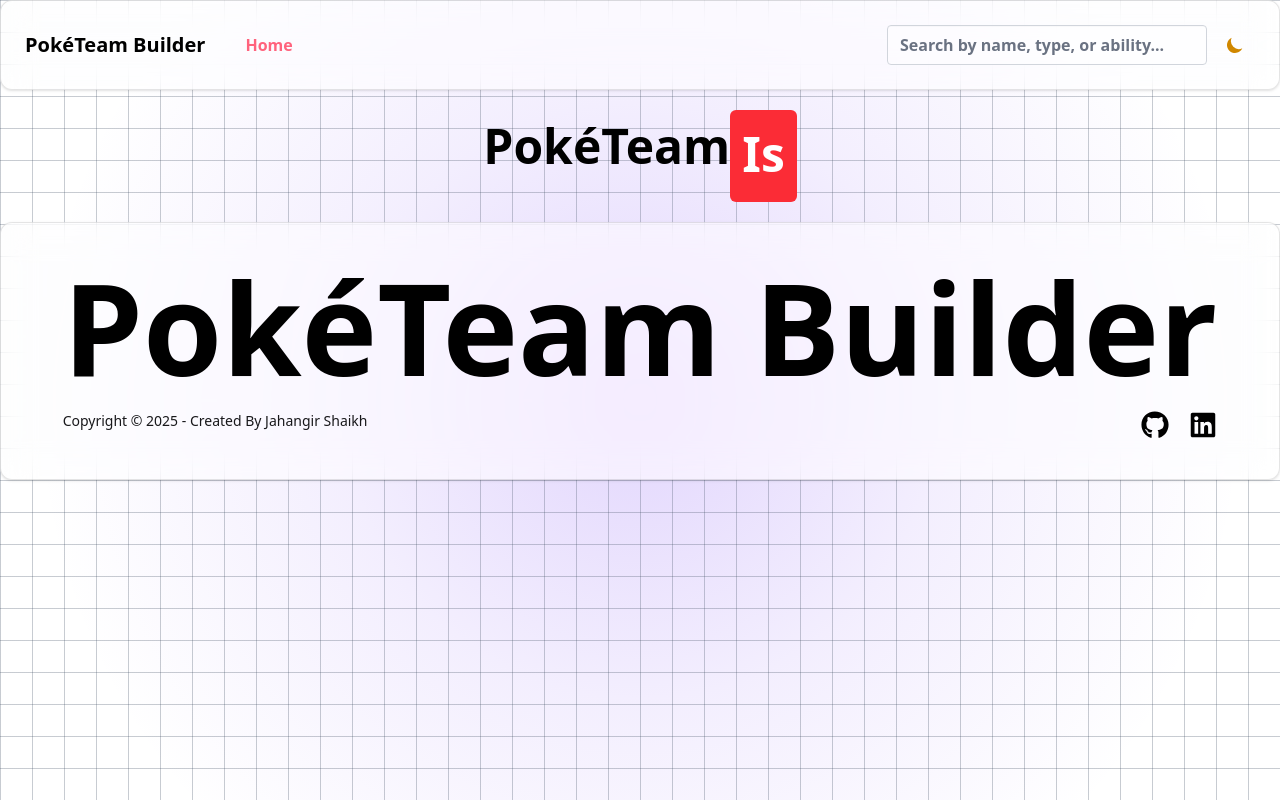
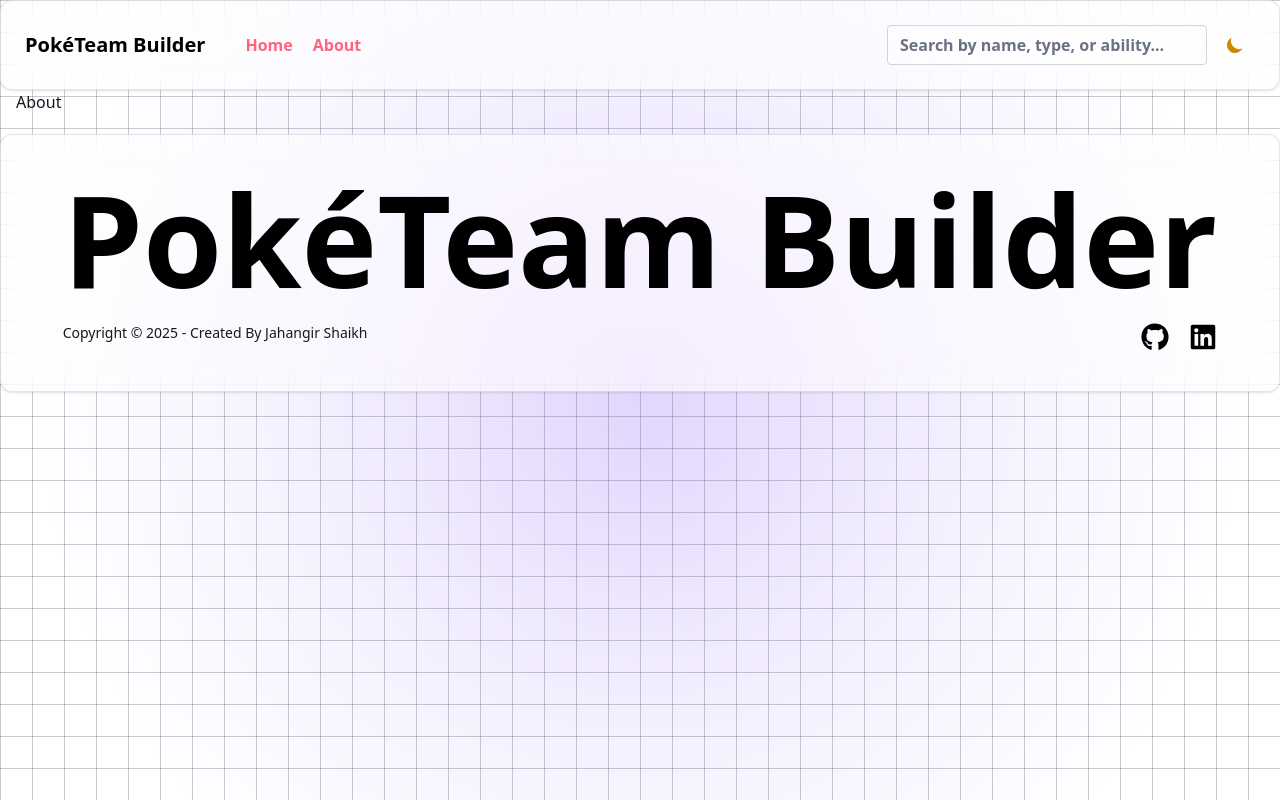
Before and after one commit to jahangir2002/Pok-Team_Builder, a React (Vite) app: page /About in a window 1280 px wide. Built offline with nearby package versions, Linux system fonts and the light colour scheme.

Commit message:
Enhance App component by adding About page routing and RotatingTitle component for improved user experience. Update Navbar to include About link and refactor Home component for better readability.

```diff
--- /dev/null
+++ b/src/About.jsx
@@ -0,0 +1,14 @@
+import React from 'react'
+
+const About = () => {
+  return (
+    <>
+    <section className='max-w-screen-xl md:px-4 m-auto pb-5'>
+        <h1>About</h1>
+
+    </section>
+    </>
+  )
+}
+
+export default About
--- a/src/App.jsx
+++ b/src/App.jsx
@@ -1,15 +1,24 @@
 import React, { useState, useEffect } from "react";
 import Navbar from "./components/Navbar";
 import RotatingText from "./components/RotatingText";
+import RotatingTitle from "./components/RotatingTitle";
 import Pokemon from "./Pokemon";
 import Footer from "./Footer";
 import DarkBackground from "./components/DarkBackground";
 import LightBackground from "./components/LightBackground";
 import MyFavorites from "./MyFavorites";
 import MyTeam from "./MyTeam";
-import { Routes, Route } from "react-router-dom";
+import { Routes, Route, useLocation } from "react-router-dom";
+import About from "./About";
 
-const Home = ({ searchTerm, theme, favoritePokemon, toggleFavorite, myTeamPokemon, toggleMyTeam }) => {
+const Home = ({
+  searchTerm,
+  theme,
+  favoritePokemon,
+  toggleFavorite,
+  myTeamPokemon,
+  toggleMyTeam,
+}) => {
   return (
     <Pokemon
       searchTerm={searchTerm}
@@ -23,11 +32,11 @@ const Home = ({ searchTerm, theme, favoritePokemon, toggleFavorite, myTeamPokemo
 };
 
 const App = () => {
-
   const [searchTerm, setSearchTerm] = useState("");
   const [theme, setTheme] = useState("light");
   const [favoritePokemon, setFavoritePokemon] = useState(new Set());
   const [myTeamPokemon, setMyTeamPokemon] = useState(new Set());
+  const location = useLocation();
 
   const handleSearch = (term) => {
     setSearchTerm(term);
@@ -40,20 +49,23 @@ const App = () => {
   };
 
   const toggleFavorite = (pokemonId) => {
-    setFavoritePokemon(prev => {
+    setFavoritePokemon((prev) => {
       const newFavorites = new Set(prev);
       if (newFavorites.has(pokemonId)) {
         newFavorites.delete(pokemonId);
       } else {
         newFavorites.add(pokemonId);
       }
-      localStorage.setItem("favoritePokemon", JSON.stringify(Array.from(newFavorites)));
+      localStorage.setItem(
+        "favoritePokemon",
+        JSON.stringify(Array.from(newFavorites))
+      );
       return newFavorites;
     });
   };
 
   const toggleMyTeam = (pokemonId) => {
-    setMyTeamPokemon(prev => {
+    setMyTeamPokemon((prev) => {
       const newTeam = new Set(prev);
       if (newTeam.has(pokemonId)) {
         newTeam.delete(pokemonId);
@@ -64,7 +76,10 @@ const App = () => {
           alert("Your team is full! You can only have 6 Pokémon in your team.");
         }
       }
-      localStorage.setItem("myTeamPokemon", JSON.stringify(Array.from(newTeam)));
+      localStorage.setItem(
+        "myTeamPokemon",
+        JSON.stringify(Array.from(newTeam))
+      );
       return newTeam;
     });
   };
@@ -92,53 +107,127 @@ const App = () => {
     <>
       {theme === "dark" ? (
         <DarkBackground className="pb-5">
-          <Navbar onSearch={handleSearch} theme={theme} toggleTheme={toggleTheme} />
-          <div className="font-extrabold text-5xl text-center py-5 leading-[1.5] flex flex-col justify-center md:flex-row text-white">
-            PokéTeam{" "}
-            <RotatingText
-              texts={["Builder", "Cards", "Is", "Cool!"]}
-              mainClassName="px-2 rounded-md px-2 sm:px-2 md:px-3 overflow-hidden py-0.5 sm:py-1 md:py-2 justify-center rounded-lg bg-cyan-500 text-black"
-              staggerFrom={"last"}
-              initial={{ y: "100%" }}
-              animate={{ y: 0 }}
-              exit={{ y: "-120%" }}
-              staggerDuration={0.025}
-              splitLevelClassName="overflow-hidden pb-0.5 sm:pb-1 md:pb-1"
-              transition={{ type: "spring", damping: 30, stiffness: 400 }}
-              rotationInterval={2000}
+          <Navbar
+            onSearch={handleSearch}
+            theme={theme}
+            toggleTheme={toggleTheme}
+          />
+          {location.pathname === '/' && <RotatingTitle theme={theme} />}
+          <Routes>
+            <Route
+              path="/"
+              element={
+                <Home
+                  searchTerm={searchTerm}
+                  theme={theme}
+                  favoritePokemon={favoritePokemon}
+                  toggleFavorite={toggleFavorite}
+                  myTeamPokemon={myTeamPokemon}
+                  toggleMyTeam={toggleMyTeam}
+                />
+              }
             />
-          </div>
-          <Routes>
-            <Route path="/" element={<Home searchTerm={searchTerm} theme={theme} favoritePokemon={favoritePokemon} toggleFavorite={toggleFavorite} myTeamPokemon={myTeamPokemon} toggleMyTeam={toggleMyTeam} />} />
-            <Route path="/MyFavorites" element={<MyFavorites theme={theme} favoritePokemon={favoritePokemon} toggleFavorite={toggleFavorite} myTeamPokemon={myTeamPokemon} toggleMyTeam={toggleMyTeam} />} />
-            <Route path="/MyTeam" element={<MyTeam theme={theme} favoritePokemon={favoritePokemon} toggleFavorite={toggleFavorite} myTeamPokemon={myTeamPokemon} toggleMyTeam={toggleMyTeam}/>} />
+            <Route
+              path="/About"
+              element={
+                <About
+                  searchTerm={searchTerm}
+                  theme={theme}
+                  favoritePokemon={favoritePokemon}
+                  toggleFavorite={toggleFavorite}
+                  myTeamPokemon={myTeamPokemon}
+                  toggleMyTeam={toggleMyTeam}
+                />
+              }
+            />
+            <Route
+              path="/MyFavorites"
+              element={
+                <MyFavorites
+                  theme={theme}
+                  favoritePokemon={favoritePokemon}
+                  toggleFavorite={toggleFavorite}
+                  myTeamPokemon={myTeamPokemon}
+                  toggleMyTeam={toggleMyTeam}
+                />
+              }
+            />
+            <Route
+              path="/MyTeam"
+              element={
+                <MyTeam
+                  theme={theme}
+                  favoritePokemon={favoritePokemon}
+                  toggleFavorite={toggleFavorite}
+                  myTeamPokemon={myTeamPokemon}
+                  toggleMyTeam={toggleMyTeam}
+                />
+              }
+            />
           </Routes>
-          <Footer theme={theme}/>
+          <Footer theme={theme} />
         </DarkBackground>
       ) : (
         <LightBackground className="pb-5">
-          <Navbar onSearch={handleSearch} theme={theme} toggleTheme={toggleTheme} />
-          <div className="font-extrabold text-5xl text-center py-5 leading-[1.5] flex flex-col justify-center md:flex-row text-black">
-            PokéTeam{" "}
-            <RotatingText
-              texts={["Builder", "Cards", "Is", "Cool!"]}
-              mainClassName="px-2 rounded-md px-2 sm:px-2 md:px-3 overflow-hidden py-0.5 sm:py-1 md:py-2 justify-center rounded-lg bg-red-500 text-white"
-              staggerFrom={"last"}
-              initial={{ y: "100%" }}
-              animate={{ y: 0 }}
-              exit={{ y: "-120%" }}
-              staggerDuration={0.025}
-              splitLevelClassName="overflow-hidden pb-0.5 sm:pb-1 md:pb-1"
-              transition={{ type: "spring", damping: 30, stiffness: 400 }}
-              rotationInterval={2000}
+          <Navbar
+            onSearch={handleSearch}
+            theme={theme}
+            toggleTheme={toggleTheme}
+          />
+          {location.pathname === '/' && <RotatingTitle theme={theme} />}
+          <Routes>
+            <Route
+              path="/"
+              element={
+                <Home
+                  searchTerm={searchTerm}
+                  theme={theme}
+                  favoritePokemon={favoritePokemon}
+                  toggleFavorite={toggleFavorite}
+                  myTeamPokemon={myTeamPokemon}
+                  toggleMyTeam={toggleMyTeam}
+                />
+              }
             />
-          </div>
-          <Routes>
-            <Route path="/" element={<Home searchTerm={searchTerm} theme={theme} favoritePokemon={favoritePokemon} toggleFavorite={toggleFavorite} myTeamPokemon={myTeamPokemon} toggleMyTeam={toggleMyTeam} />} />
-            <Route path="/MyFavorites" element={<MyFavorites theme={theme} favoritePokemon={favoritePokemon} toggleFavorite={toggleFavorite} myTeamPokemon={myTeamPokemon} toggleMyTeam={toggleMyTeam} />} />
-            <Route path="/MyTeam" element={<MyTeam theme={theme} favoritePokemon={favoritePokemon} toggleFavorite={toggleFavorite} myTeamPokemon={myTeamPokemon} toggleMyTeam={toggleMyTeam}/>} />
+            <Route
+              path="/About"
+              element={
+                <About
+                  searchTerm={searchTerm}
+                  theme={theme}
+                  favoritePokemon={favoritePokemon}
+                  toggleFavorite={toggleFavorite}
+                  myTeamPokemon={myTeamPokemon}
+                  toggleMyTeam={toggleMyTeam}
+                />
+              }
+            />
+            <Route
+              path="/MyFavorites"
+              element={
+                <MyFavorites
+                  theme={theme}
+                  favoritePokemon={favoritePokemon}
+                  toggleFavorite={toggleFavorite}
+                  myTeamPokemon={myTeamPokemon}
+                  toggleMyTeam={toggleMyTeam}
+                />
+              }
+            />
+            <Route
+              path="/MyTeam"
+              element={
+                <MyTeam
+                  theme={theme}
+                  favoritePokemon={favoritePokemon}
+                  toggleFavorite={toggleFavorite}
+                  myTeamPokemon={myTeamPokemon}
+                  toggleMyTeam={toggleMyTeam}
+                />
+              }
+            />
           </Routes>
-          <Footer theme={theme}/>
+          <Footer theme={theme} />
         </LightBackground>
       )}
     </>
--- a/src/MyFavorites.jsx
+++ b/src/MyFavorites.jsx
@@ -2,6 +2,7 @@ import React, { useEffect, useState } from "react";
 import { PokemonCards } from "./PokemonCards";
 import SpotlightCard from "./components/SpotlightCard";
 import { useNavigate } from "react-router-dom";
+import RotatingTitle from "./components/RotatingTitle";
 
 const MyFavorites = ({ theme, favoritePokemon, toggleFavorite, myTeamPokemon, toggleMyTeam }) => {
   const [favoritePokemonData, setFavoritePokemonData] = useState([]);
@@ -61,6 +62,7 @@ const MyFavorites = ({ theme, favoritePokemon, toggleFavorite, myTeamPokemon, to
   return (
     <>
       <section className="max-w-screen-xl md:px-4 m-auto mb-10">
+        <RotatingTitle theme={theme}/>
         <div className="flex justify-between">
           <h1
           className={`text-3xl font-bold px-5 md:px-0 mb-6 ${theme === "dark" ? "text-white" : "text-black"}`}
--- a/src/MyTeam.jsx
+++ b/src/MyTeam.jsx
@@ -2,6 +2,7 @@ import React, { useState, useEffect } from 'react'
 import { PokemonCards } from "./PokemonCards";
 import SpotlightCard from "./components/SpotlightCard";
 import { useNavigate } from 'react-router-dom';
+import RotatingTitle from './components/RotatingTitle';
 
 const MyTeam = ({ theme, favoritePokemon, toggleFavorite, myTeamPokemon, toggleMyTeam }) => {
   const [teamPokemonDetails, setTeamPokemonDetails] = useState([]);
@@ -61,6 +62,7 @@ const MyTeam = ({ theme, favoritePokemon, toggleFavorite, myTeamPokemon, toggleM
 
   return (
     <section className="max-w-screen-xl md:px-4 m-auto pb-5">
+      <RotatingTitle theme={theme}/>
         <div className='flex justify-between'>
 <h1 className={`text-3xl font-bold text-start mb-6 ${theme === "dark" ? "text-white" : "text-black"}`}>My Pokémon Team ({myTeamPokemon.size}/6)</h1>
 
--- a/src/components/Navbar.jsx
+++ b/src/components/Navbar.jsx
@@ -24,9 +24,12 @@ const Navbar = ({ onSearch, theme, toggleTheme }) => {
               PokéTeam Builder
             </a>
             <nav>
-              <ul>
+              <ul className="flex gap-5">
                 <li className={` link no-underline text-md font-semibold ${theme === "dark" ? "link-info" : "link-error"}`}>
                   <Link to="/">Home</Link>
+                </li>
+                <li className={` link no-underline text-md font-semibold ${theme === "dark" ? "link-info" : "link-error"}`}>
+                  <Link to="/About">About</Link>
                 </li>
               </ul>
             </nav>
--- /dev/null
+++ b/src/components/RotatingTitle.jsx
@@ -0,0 +1,30 @@
+import React from "react";
+import RotatingText from "./RotatingText";
+
+const RotatingTitle = ({ theme }) => {
+  return (
+    <div
+      className={`font-extrabold text-5xl text-center py-5 leading-[1.5] flex flex-col justify-center md:flex-row ${
+        theme === "dark" ? "text-white" : "text-black"
+      }`}
+    >
+      PokéTeam{" "}
+      <RotatingText
+        texts={["Builder", "Cards", "Is", "Cool!"]}
+        mainClassName={`px-2 rounded-md px-2 sm:px-2 md:px-3 overflow-hidden py-0.5 sm:py-1 md:py-2 justify-center rounded-lg ${
+          theme === "dark" ? "bg-cyan-500 text-black" : "bg-red-500 text-white"
+        }`}
+        staggerFrom={"last"}
+        initial={{ y: "100%" }}
+        animate={{ y: 0 }}
+        exit={{ y: "-120%" }}
+        staggerDuration={0.025}
+        splitLevelClassName="overflow-hidden pb-0.5 sm:pb-1 md:pb-1"
+        transition={{ type: "spring", damping: 30, stiffness: 400 }}
+        rotationInterval={2000}
+      />
+    </div>
+  );
+};
+
+export default RotatingTitle;
```
